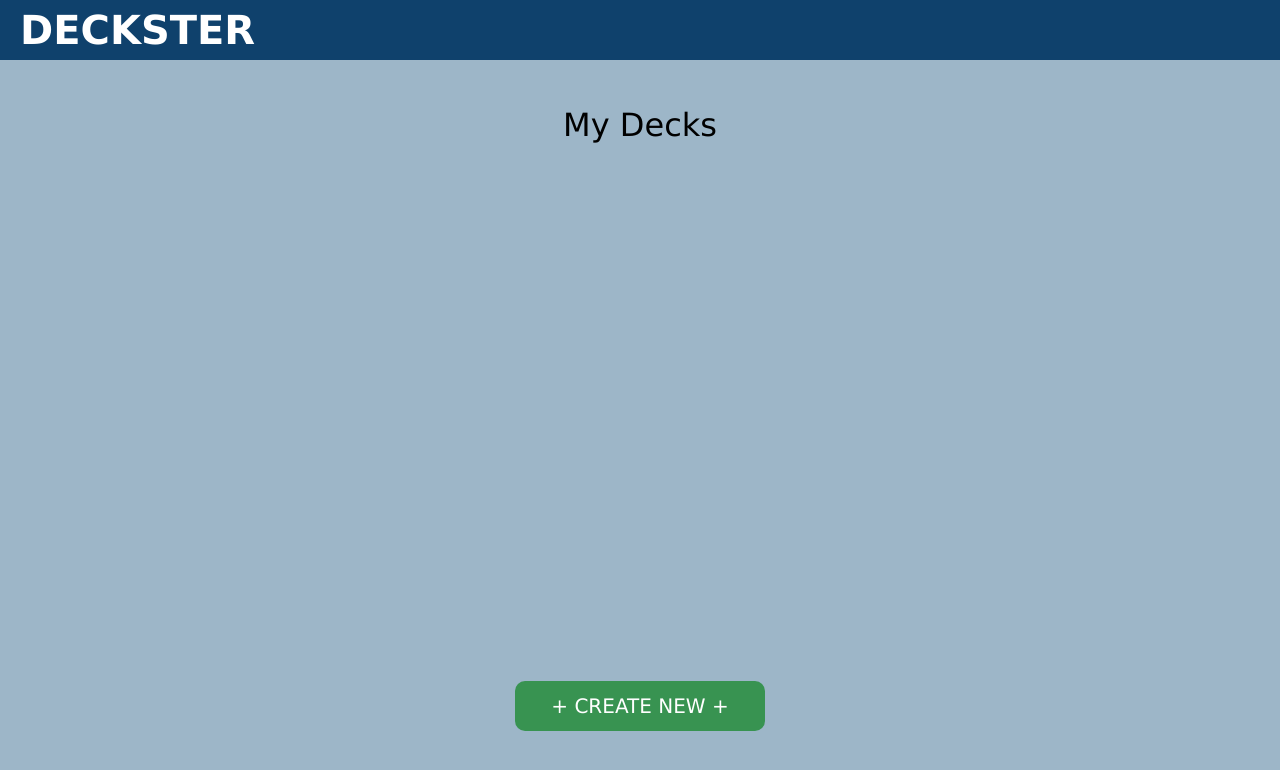
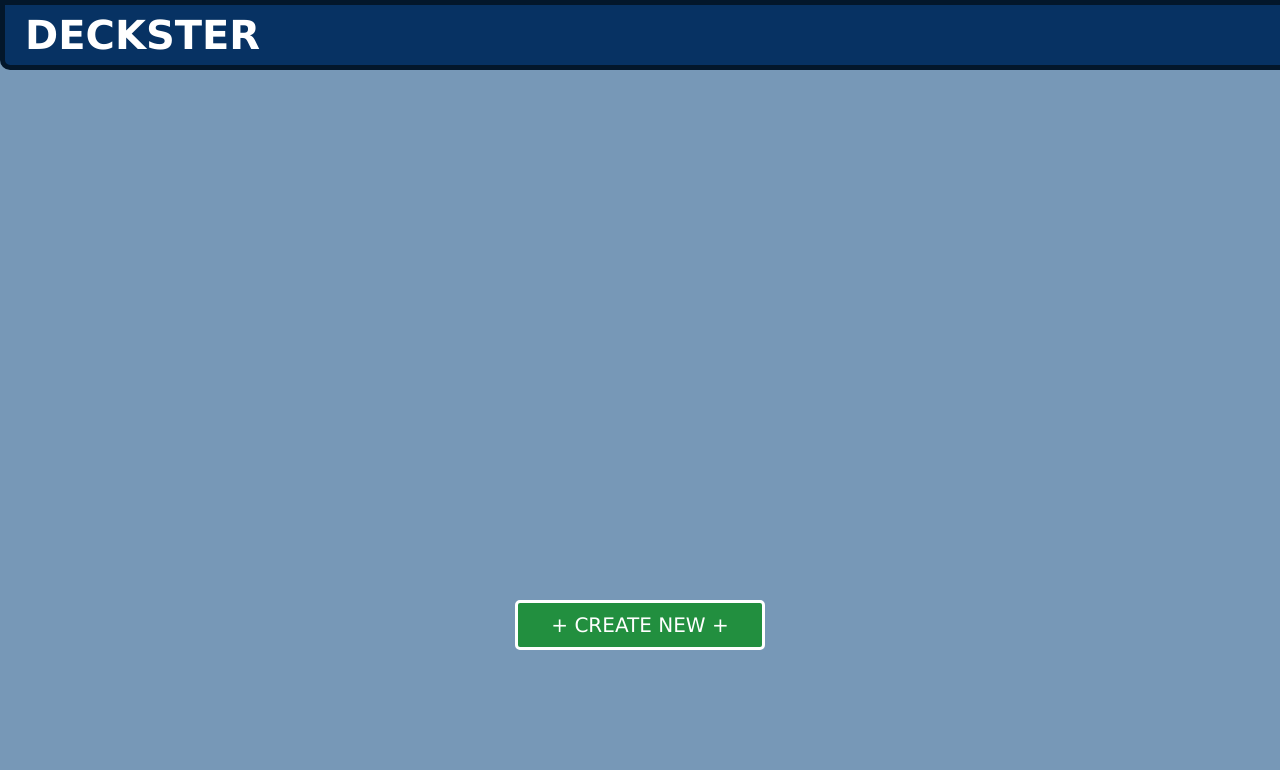
Before and after one commit to leyuh/deckster, a React (Create React App) app: page / in a window 1280 px wide. Shown: the top 770 px of the page. Built offline with nearby package versions, Linux system fonts and the light colour scheme.

Commit message:
basic styling

```diff
--- a/src/App.tsx
+++ b/src/App.tsx
@@ -37,6 +37,8 @@ function App() {
     <div id="app">
       <NavBar
         setCurrPage={setCurrPage}
+        setShowDeckInfo={setShowDeckInfo}
+        setShowCardEditor={setShowCardEditor}
       />
       {currPage == "Home" ? <HomePage
         decks={decks}
--- a/src/components/HomePage.tsx
+++ b/src/components/HomePage.tsx
@@ -13,7 +13,6 @@ interface HomePageProps {
 export const HomePage: React.FC<HomePageProps> = ({decks, setDecks, showDeckInfo, setShowDeckInfo}) => {
   return (
     <div id="home-page">
-        <h1 id="home-page-title">My Decks</h1>
         <div id="decks-display-div">
             {decks.map((val, i) => {
                 return <div className="deck-div" id={`deck-div-${i}`} onClick={() => {
--- a/src/components/NavBar.tsx
+++ b/src/components/NavBar.tsx
@@ -1,15 +1,21 @@
 import React, { Dispatch, SetStateAction, useState } from 'react';
 import '../styles/NavBar.css';
 
+import Deck from '../interfaces/Deck';
+
 interface NavBarProps {
   setCurrPage: Dispatch<SetStateAction<string>>;
+  setShowDeckInfo: Dispatch<SetStateAction<Deck | null>>;
+  setShowCardEditor: Dispatch<SetStateAction<number | null>>;
 }
 
-export const NavBar: React.FC<NavBarProps> = ({setCurrPage}) => {
+export const NavBar: React.FC<NavBarProps> = ({setCurrPage, setShowDeckInfo, setShowCardEditor}) => {
   return (
     <div id="nav-bar">
       <h1 id="nav-title" onClick={() => {
         setCurrPage("Home");
+        setShowDeckInfo(null);
+        setShowCardEditor(null);
       }}>DECKSTER</h1>
     </div>
   );
--- a/src/styles/DeckInfo.css
+++ b/src/styles/DeckInfo.css
@@ -8,6 +8,7 @@
     border-radius: 20px;
     overflow-y: scroll;
     border: 5px solid white;
+    z-index: 3;
 }
 
 #deck-info > * {
--- a/src/styles/HomePage.css
+++ b/src/styles/HomePage.css
@@ -1,24 +1,16 @@
 #home-page {
-    background-color: rgb(157, 182, 200);
+    background-color: rgb(119, 152, 183);
     width: 100vw;
-    height: calc(100vh - 60px);
+    height: calc(100vh - 50px);
     position: fixed;
-    top: 60px;
+    top: 50px;
     left: 0px;
-}
-
-#home-page-title {
-    top: 25px;
-    width: 100%;
-    position: relative;
-    left: 0px;
-    text-align: center;
-    font-weight: 100;
+    z-index: 1;
 }
 
 #decks-display-div {
     position: relative;
-    top: 20px;
+    top: 100px;
     width: 84vw;
     left: 8vw;
     height: calc(100% - 200px);
@@ -32,14 +24,16 @@
 
 .deck-div {
     background-color: white;
-    height: 150px;
-    width: 250px;
+    box-shadow: 5px 10px rgba(0, 7, 27, 0.7);
+    height: 130px;
+    width: 230px;
     display: inline-block;
     margin: 20px;
     border-radius: 5px;
     text-align: center;
-    line-height: 145px;
-    font-size: 20px;
+    padding: 20px;
+    font-size: 24px;
+    font-weight: bold;
 }
 
 .deck-div:hover {
@@ -53,10 +47,10 @@
     position: relative;
     left: calc(50vw - 125px);
     border: 0px;
-    border-radius: 10px;
+    border-radius: 5px;
     color: white;
-    background-color: rgb(56, 147, 81);
+    background-color: rgb(34, 143, 63);
+    border: 3px solid white;
     font-family: inherit;
     font-size: 20px;
-    font-weight: 100;
 }
--- a/src/styles/NavBar.css
+++ b/src/styles/NavBar.css
@@ -1,7 +1,12 @@
 #nav-bar {
     width: 100vw;
     height: 60px;
-    background-color: rgb(15, 65, 108);
+    background-color: #073263;
+    border-bottom-left-radius: 10px;
+    border-bottom-right-radius: 10px;
+    border: 5px solid #03172b;
+    z-index: 5;
+    position: absolute;
 }
 
 #nav-title {
--- a/src/styles/ReviewPage.css
+++ b/src/styles/ReviewPage.css
@@ -1,11 +1,11 @@
 #review-page {
-    background-color: rgb(15, 65, 108);
+    background-color: #073263;
     width: 100vw;
-    height: calc(100vh - 60px);
+    height: calc(100vh - 50px);
     position: fixed;
-    top: 60px;
+    top: 50px;
     left: 0px;
-    z-index: 3;
+    z-index: 4;
     display: flex;
     justify-content: center;
     align-items: center;
@@ -31,19 +31,22 @@
 }
 
 #review-buttons-div > * {
-    background-color: white;
+    background-color: rgb(119, 152, 183);
     border: 0px;
-    height: 35px;
+    height: 50px;
     margin: 5px;
     font-family: inherit;
     font-size: 25px;
-    border-radius: 10px;
+    border-radius: 5px;
+    color: white;
+    font-weight: bold;
+    border: 3px solid #03172b;
 }
 
 #review-exit-btn {
-    width: 120px;
+    width: 140px;
 }
 
 .review-direction-btn {
-    width: 35px;
+    width: 50px;
 }
```
